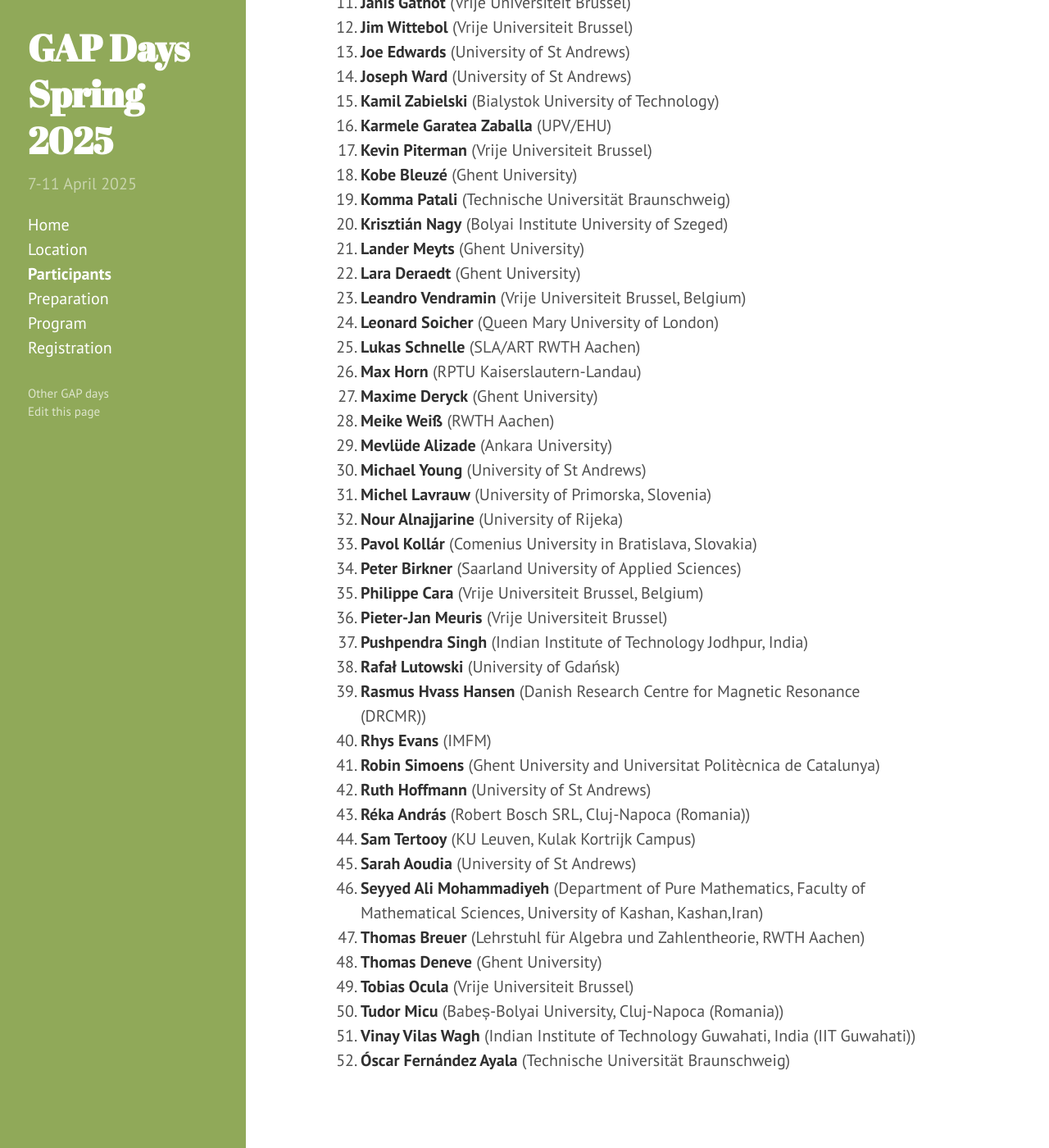
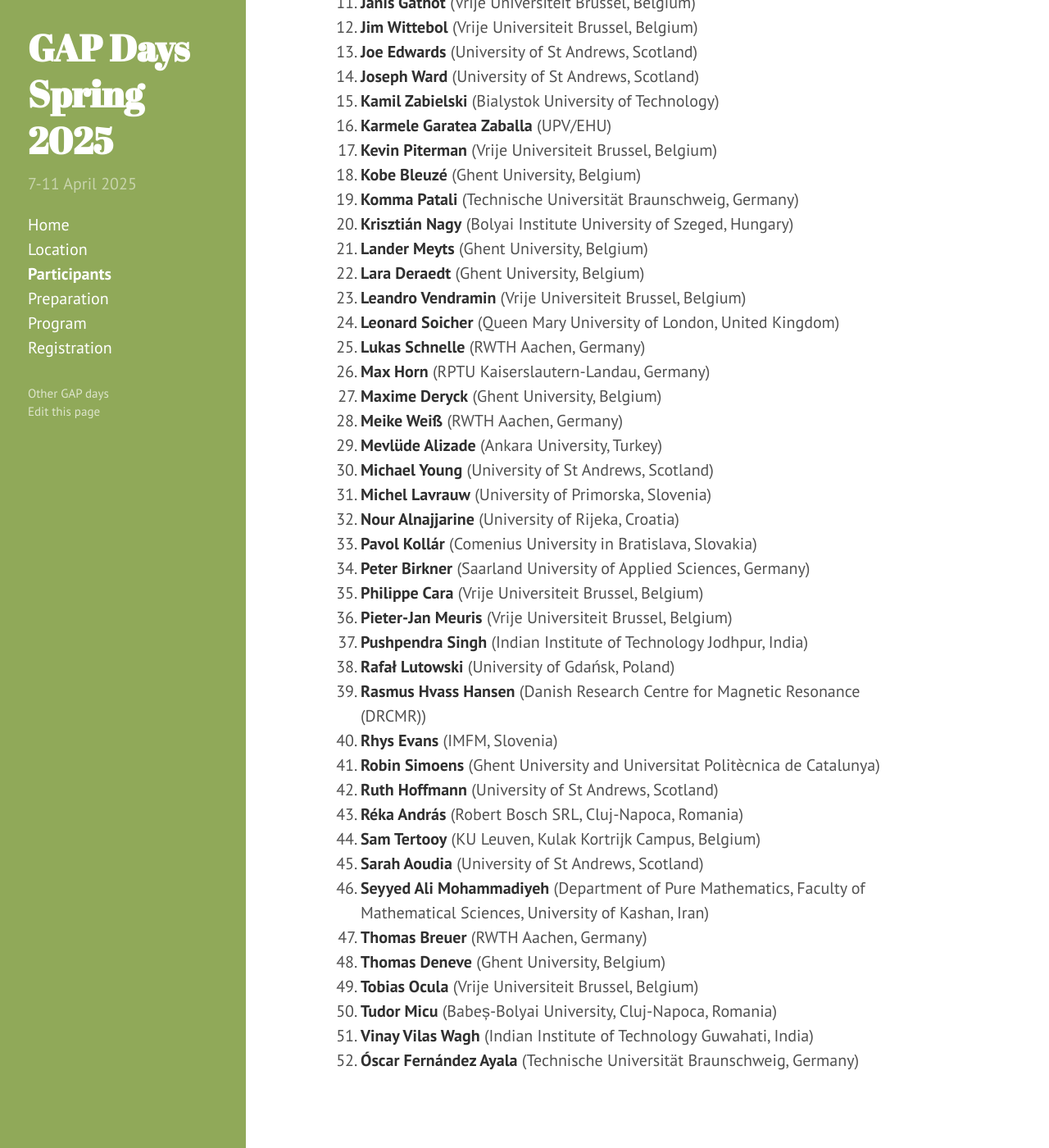
Before and after one commit to gapdays/gapdays2025-spring, a Jekyll site: the page built from participants.md, in a window 1280 px wide and 1400 px high, scrolled down 452 px. Shown: the whole window at 82% size. Built offline with Jekyll 4.4.1, drawn with Linux system fonts in a browser that asks for light colours; some of the changed text lies outside the part shown.

Commit message:
Add countries to participants

```diff
--- a/participants.md
+++ b/participants.md
@@ -5,55 +5,55 @@ participants:
   - {name: Philippe Cara, affiliation: "Vrije Universiteit Brussel, Belgium"}
   - {name: Ilaria Colazzo, affiliation: "University of Leeds, United Kingdom"}
   - {name: Jan De Beule, affiliation: "Vrije Universiteit Brussel, Belgium"}
-  - {name: Bettina Eick, affiliation: "Technische Universität Braunschweig"}
+  - {name: Bettina Eick, affiliation: "Technische Universität Braunschweig, Germany"}
   - {name: Leandro Vendramin, affiliation: "Vrije Universiteit Brussel, Belgium"}
   - {name: Michel Lavrauw, affiliation: "University of Primorska, Slovenia"}
-  - {name: Henrik Schanze, affiliation: "Technische Universität Braunschweig"}
-  - {name: Max Horn, affiliation: "RPTU Kaiserslautern-Landau"}
-  - {name: Leonard Soicher, affiliation: "Queen Mary University of London"}
+  - {name: Henrik Schanze, affiliation: "Technische Universität Braunschweig, Germany"}
+  - {name: Max Horn, affiliation: "RPTU Kaiserslautern-Landau, Germany"}
+  - {name: Leonard Soicher, affiliation: "Queen Mary University of London, United Kingdom"}
   - {name: Robin Simoens, affiliation: "Ghent University and Universitat Politècnica de Catalunya"}
-  - {name: Vinay Vilas Wagh, affiliation: "Indian Institute of Technology Guwahati, India (IIT Guwahati)"}
-  - {name: Thomas Breuer, affiliation: "Lehrstuhl für Algebra und Zahlentheorie, RWTH Aachen"}
-  - {name: Meike Weiß, affiliation: "RWTH Aachen"}
-  - {name: Ruth Hoffmann, affiliation: "University of St Andrews"}
-  - {name: Ahmed Khammash, affiliation: "UQU"}
+  - {name: Vinay Vilas Wagh, affiliation: "Indian Institute of Technology Guwahati, India"}
+  - {name: Thomas Breuer, affiliation: "RWTH Aachen, Germany"}
+  - {name: Meike Weiß, affiliation: "RWTH Aachen, Germany"}
+  - {name: Ruth Hoffmann, affiliation: "University of St Andrews, Scotland"}
+  - {name: Ahmed Khammash, affiliation: "Umm al-Qura University, Saudi Arabia"}
   - {name: Kamil Zabielski, affiliation: "Bialystok University of Technology"}
-  - {name: Nour Alnajjarine, affiliation: "University of Rijeka"}
-  - {name: Tobias Ocula, affiliation: "Vrije Universiteit Brussel"}
+  - {name: Nour Alnajjarine, affiliation: "University of Rijeka, Croatia"}
+  - {name: Tobias Ocula, affiliation: "Vrije Universiteit Brussel, Belgium"}
   - {name: Rasmus Hvass Hansen, affiliation: "Danish Research Centre for Magnetic Resonance (DRCMR)"}
   - {name: Pavol Kollár, affiliation: "Comenius University in Bratislava, Slovakia"}
-  - {name: Pieter-Jan Meuris, affiliation: "Vrije Universiteit Brussel"}
-  - {name: Óscar Fernández Ayala, affiliation: "Technische Universität Braunschweig"}
-  - {name: Janis Gathot, affiliation: "Vrije Universiteit Brussel"}
-  - {name: Tudor Micu, affiliation: "Babeș-Bolyai University, Cluj-Napoca (Romania)"}
+  - {name: Pieter-Jan Meuris, affiliation: "Vrije Universiteit Brussel, Belgium"}
+  - {name: Óscar Fernández Ayala, affiliation: "Technische Universität Braunschweig, Germany"}
+  - {name: Janis Gathot, affiliation: "Vrije Universiteit Brussel, Belgium"}
+  - {name: Tudor Micu, affiliation: "Babeș-Bolyai University, Cluj-Napoca, Romania"}
   - {name: Karmele Garatea Zaballa, affiliation: "UPV/EHU"}
-  - {name: Lukas Schnelle, affiliation: "SLA/ART RWTH Aachen"}
-  - {name: Francesca Cavalieri, affiliation: "University of Padova"}
-  - {name: Seyyed Ali Mohammadiyeh, affiliation: "Department of Pure Mathematics, Faculty of Mathematical Sciences, University of Kashan, Kashan,Iran"}
+  - {name: Lukas Schnelle, affiliation: "RWTH Aachen, Germany"}
+  - {name: Francesca Cavalieri, affiliation: "University of Padova, Italy"}
+  - {name: Seyyed Ali Mohammadiyeh, affiliation: "Department of Pure Mathematics, Faculty of Mathematical Sciences, University of Kashan, Iran"}
   - {name: Pushpendra Singh, affiliation: "Indian Institute of Technology Jodhpur, India"}
-  - {name: Sam Tertooy, affiliation: "KU Leuven, Kulak Kortrijk Campus"}
-  - {name: István Szöllősi, affiliation: "Babeș-Bolyai University, Cluj-Napoca (Romania)"}
-  - {name: Réka András, affiliation: "Robert Bosch SRL, Cluj-Napoca (Romania)"}
-  - {name: Mevlüde Alizade, affiliation: "Ankara University"}
-  - {name: Lara Deraedt, affiliation: "Ghent University"}
-  - {name: Rhys Evans, affiliation: "IMFM"}
-  - {name: Jim Wittebol, affiliation: "Vrije Universiteit Brussel"}
-  - {name: Kevin Piterman, affiliation: "Vrije Universiteit Brussel"}
-  - {name: Maxime Deryck, affiliation: "Ghent University"}
-  - {name: Lander Meyts, affiliation: "Ghent University"}
-  - {name: Krisztián Nagy, affiliation: "Bolyai Institute University of Szeged"}
-  - {name: Rafał Lutowski, affiliation: "University of Gdańsk"}
-  - {name: Michael Young, affiliation: "University of St Andrews"}
-  - {name: Komma Patali, affiliation: "Technische Universität Braunschweig"}
-  - {name: Arne Van Antwerpen, affiliation: "Ghent University"}
-  - {name: Joe Edwards, affiliation: "University of St Andrews"}
-  - {name: Kobe Bleuzé, affiliation: "Ghent University"}
-  - {name: Charlotte Roelants, affiliation: "Vrije Universiteit Brussel"}
-  - {name: Boris Fransen, affiliation: "University of Antwerp"}
-  - {name: Peter Birkner, affiliation: "Saarland University of Applied Sciences"}
-  - {name: Thomas Deneve, affiliation: "Ghent University"}
-  - {name: Joseph Ward, affiliation: "University of St Andrews"}
-  - {name: Sarah Aoudia, affiliation: "University of St Andrews"}
+  - {name: Sam Tertooy, affiliation: "KU Leuven, Kulak Kortrijk Campus, Belgium"}
+  - {name: István Szöllősi, affiliation: "Babeș-Bolyai University, Cluj-Napoca, Romania"}
+  - {name: Réka András, affiliation: "Robert Bosch SRL, Cluj-Napoca, Romania"}
+  - {name: Mevlüde Alizade, affiliation: "Ankara University, Turkey"}
+  - {name: Lara Deraedt, affiliation: "Ghent University, Belgium"}
+  - {name: Rhys Evans, affiliation: "IMFM, Slovenia"}
+  - {name: Jim Wittebol, affiliation: "Vrije Universiteit Brussel, Belgium"}
+  - {name: Kevin Piterman, affiliation: "Vrije Universiteit Brussel, Belgium"}
+  - {name: Maxime Deryck, affiliation: "Ghent University, Belgium"}
+  - {name: Lander Meyts, affiliation: "Ghent University, Belgium"}
+  - {name: Krisztián Nagy, affiliation: "Bolyai Institute University of Szeged, Hungary"}
+  - {name: Rafał Lutowski, affiliation: "University of Gdańsk, Poland"}
+  - {name: Michael Young, affiliation: "University of St Andrews, Scotland"}
+  - {name: Komma Patali, affiliation: "Technische Universität Braunschweig, Germany"}
+  - {name: Arne Van Antwerpen, affiliation: "Ghent University, Belgium"}
+  - {name: Joe Edwards, affiliation: "University of St Andrews, Scotland"}
+  - {name: Kobe Bleuzé, affiliation: "Ghent University, Belgium"}
+  - {name: Charlotte Roelants, affiliation: "Vrije Universiteit Brussel, Belgium"}
+  - {name: Boris Fransen, affiliation: "University of Antwerp, Belgium"}
+  - {name: Peter Birkner, affiliation: "Saarland University of Applied Sciences, Germany"}
+  - {name: Thomas Deneve, affiliation: "Ghent University, Belgium"}
+  - {name: Joseph Ward, affiliation: "University of St Andrews, Scotland"}
+  - {name: Sarah Aoudia, affiliation: "University of St Andrews, Scotland"}
 
 ---
 
```
